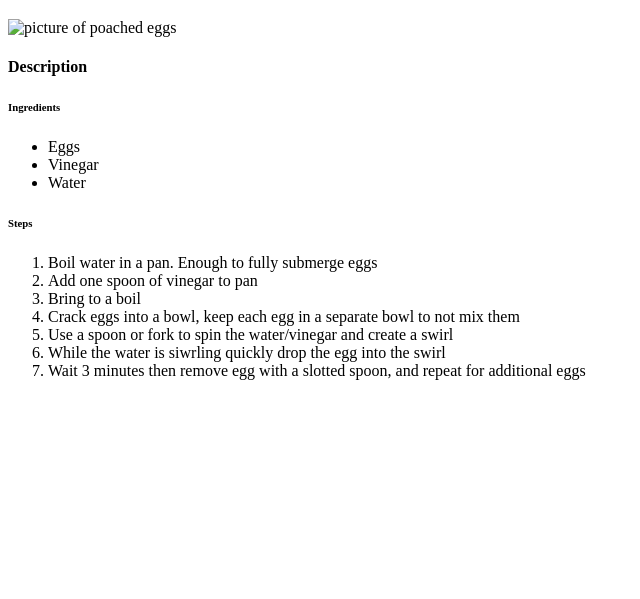
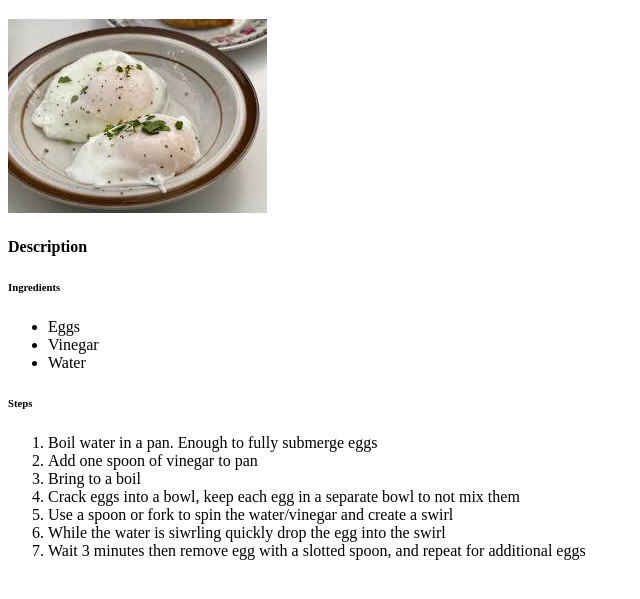
Before and after one commit to RobChauhan/odin-recipes, a plain HTML site: page recipes/poached_eggs.html in a window 1280 px wide. Shown: the part 87-686 px from the top of the page, without its empty margins (0-640 px from the left). Drawn offline with Linux system fonts and the light colour scheme.

Commit message:
Fixed typo in image of poached-eggs

```diff
--- a/recipes/poached_eggs.html
+++ b/recipes/poached_eggs.html
@@ -10,7 +10,7 @@
     <body>
         <a href="../index.html">Home</a>
         <h1>Poached Eggs</h1>
-        <img src="paoched_eggs.jpeg" alt="picture of poached eggs">
+        <img src="poached_eggs.jpeg" alt="picture of poached eggs">
         <h4>Description</h4>
         <h6>Ingredients</h6>
         <ul>
```
Also changed, not shown: recipes/Almond_toast.html (+0 -1 lines).
